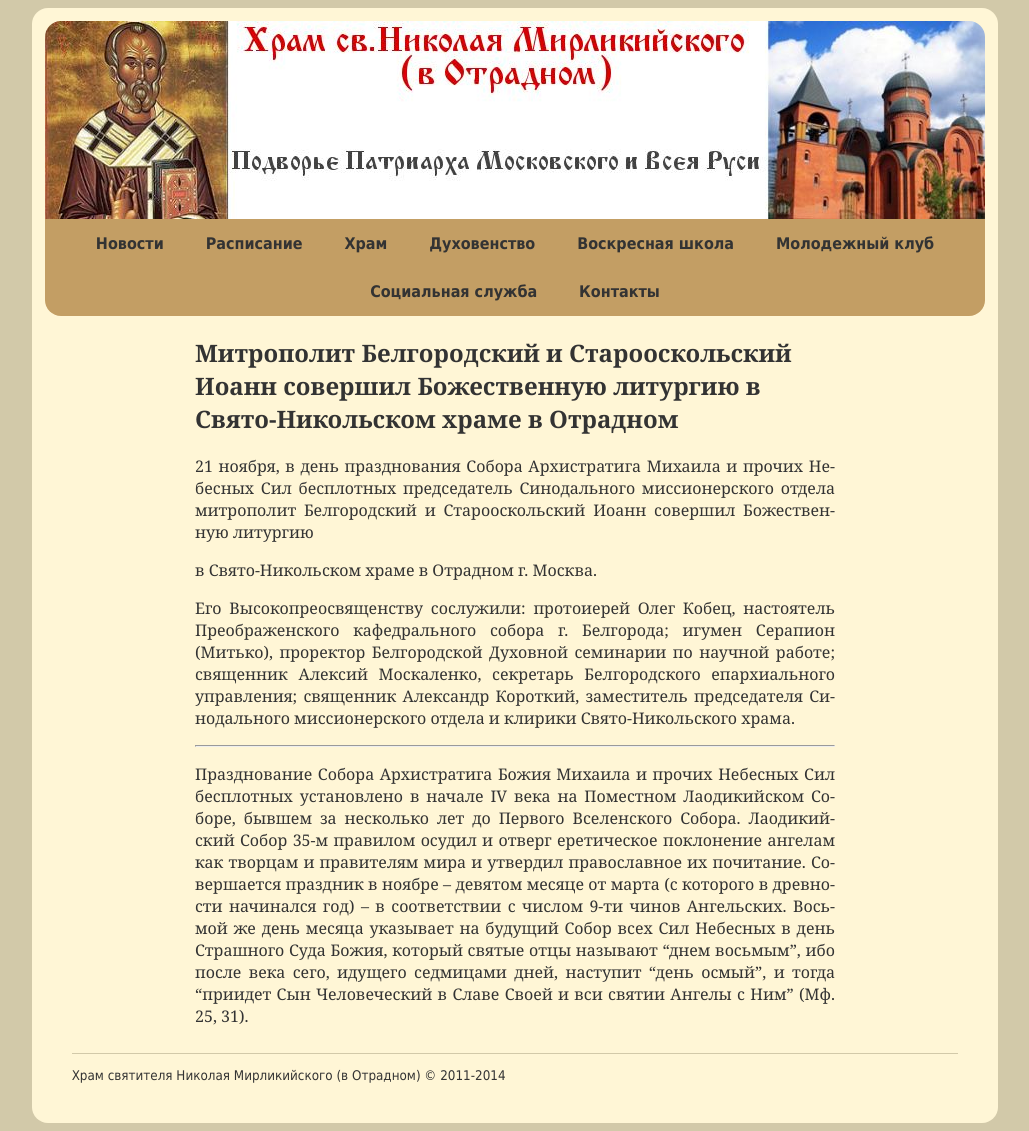
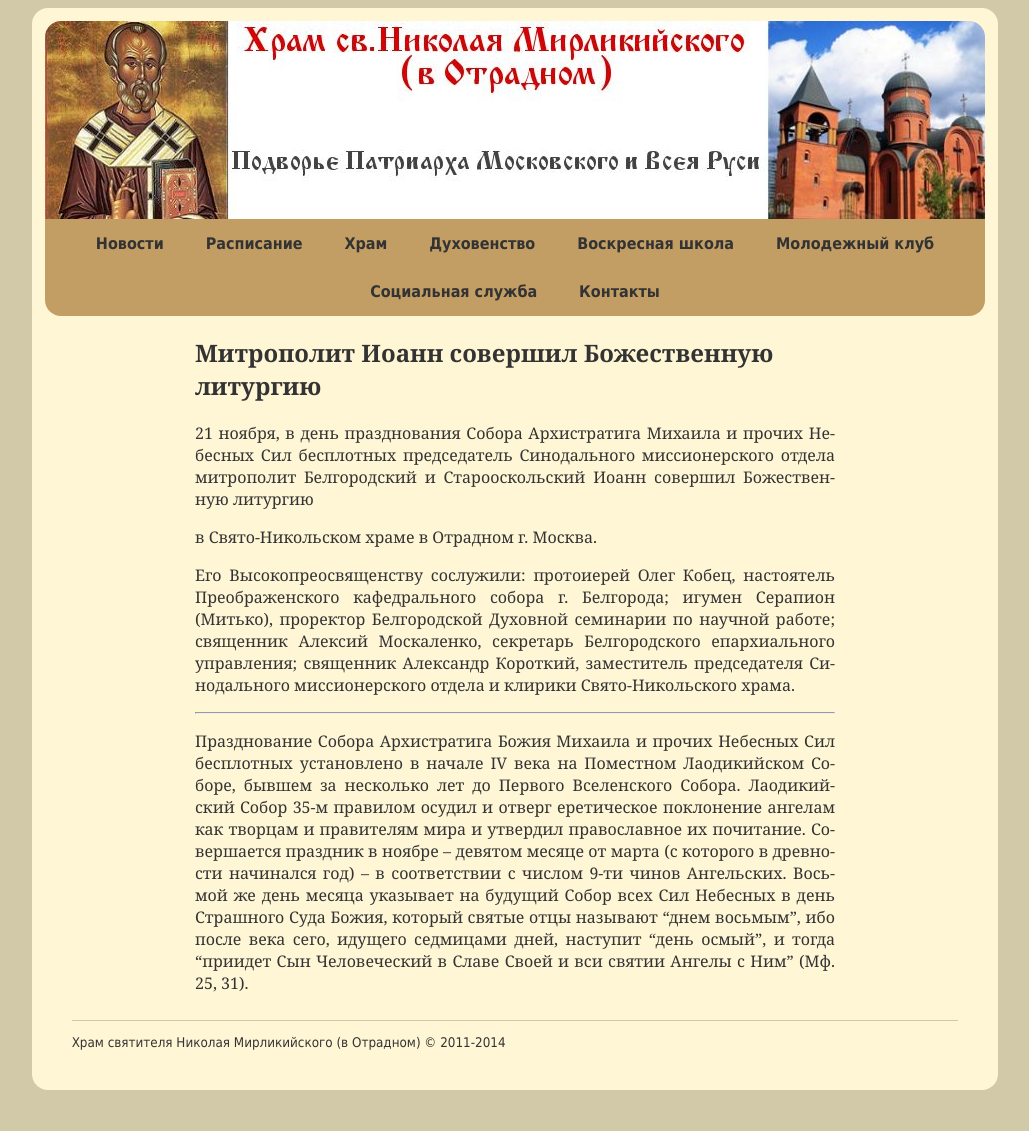
Before and after one commit to hramotradnoe/hramotradnoe.github.io, a Jekyll site: the page built from _posts/2012-11-20-mitropolit_ioann.md, in a window 1280 px wide. Shown: the whole page, without its empty margins (125-1154 px from the left). Built offline with Jekyll 4.4.1, drawn with Linux system fonts in a browser that asks for light colours; after the commit the page ends 1098 px from its top, so only the background shows below that.

```diff
--- a/_posts/2012-11-20-mitropolit_ioann.md
+++ b/_posts/2012-11-20-mitropolit_ioann.md
@@ -1,6 +1,6 @@
 ---
 layout  : post
-title   : Митрополит Белгородский и Старооскольский Иоанн совершил Божественную литургию в Свято-Никольском храме в Отрадном
+title   : Митрополит Иоанн совершил Божественную литургию
 album   : yes
 ---
 21 ноября, в день празднования Собора Архистратига Михаила и прочих Небесных Сил бесплотных председатель Синодального миссионерского отдела митрополит Белгородский и Старооскольский Иоанн совершил Божественную литургию
```
